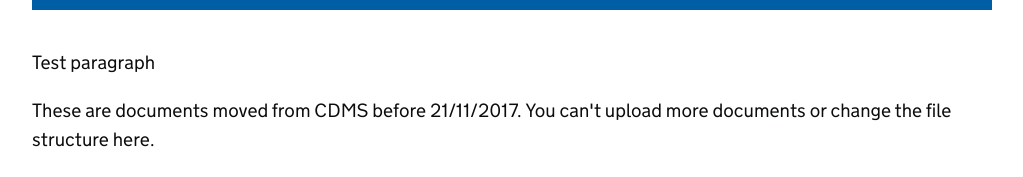
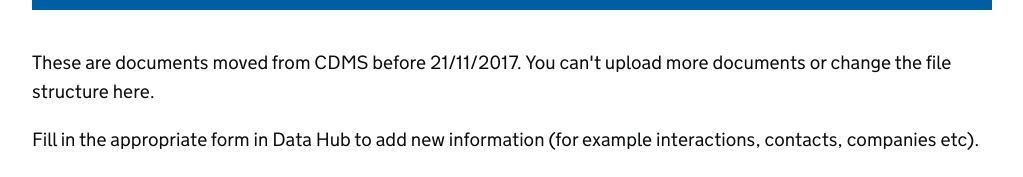
Before and after one commit to uktrade/data-hub-file-browser, a Flask app: template dhfb/templates/ls.html in a window 1280 px wide. Shown: the part 93-270 px from the top of the page, without its empty margins (128-1151 px from the left). Run offline with Flask 2, Linux system fonts and the light colour scheme; the template is opened without the code that fills it, so the values that code supplies are empty.

Commit message:
Remove test paragraph

```diff
--- a/dhfb/templates/ls.html
+++ b/dhfb/templates/ls.html
@@ -2,7 +2,6 @@
 
 {% block inner_content %}
 <div class="container">
-    <p>Test paragraph</p>
     <p>These are documents moved from CDMS before 21/11/2017. You can't upload more documents or change the file structure here.</p>
     <p>Fill in the appropriate form in Data Hub to add new information (for example interactions, contacts, companies etc).</p>
     <h1>folder: {{ path }}</h1>
```
